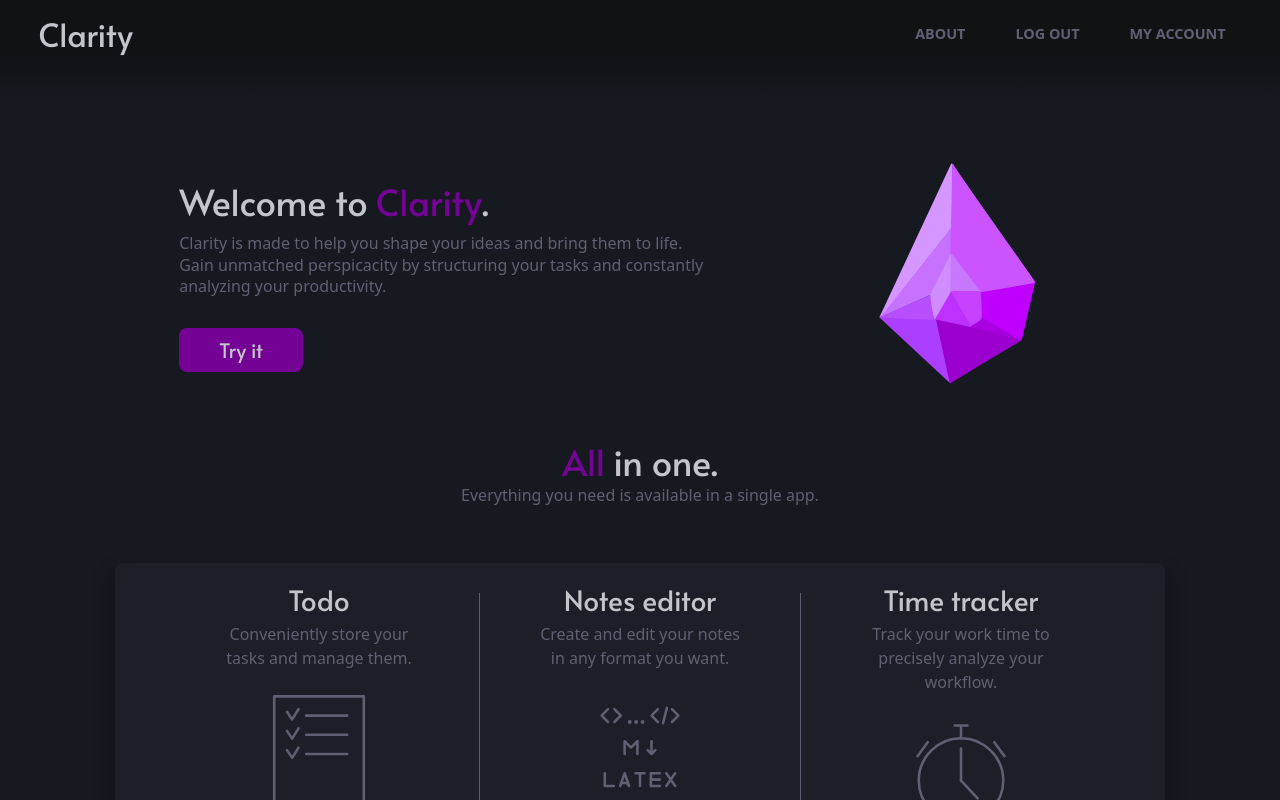
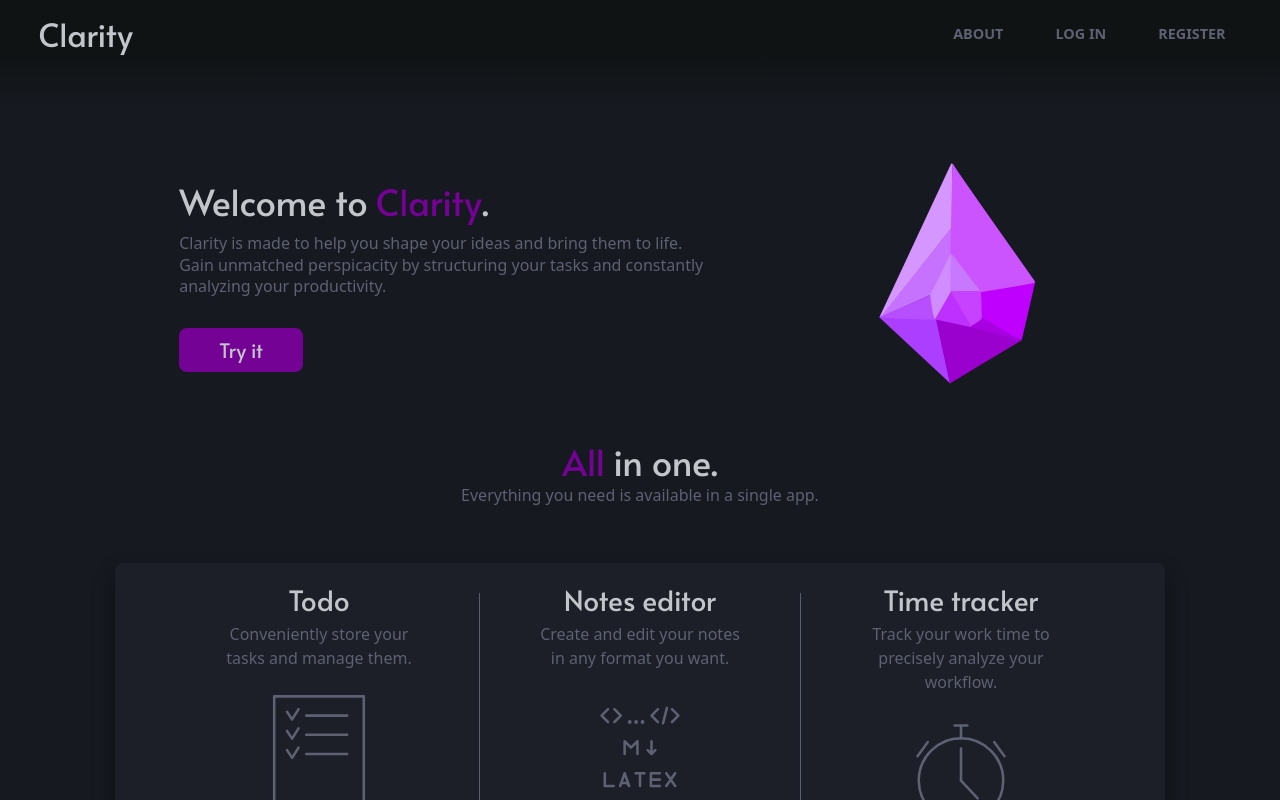
Before and after one commit to itmosha/clarity-website, a React (Create React App) app in the folder todo_frontend/: page / in a window 1280 px wide. Shown: the top 800 px of the page. Built offline with nearby package versions, Linux system fonts and the light colour scheme.

Commit message:
added: conditional rendering in navbar

```diff
--- a/todo_frontend/src/components/Navbar.tsx
+++ b/todo_frontend/src/components/Navbar.tsx
@@ -1,8 +1,22 @@
-import React from 'react'
+import React, { useEffect, useState } from 'react'
 import { Box, Flex, Heading, Text, Link, Button, ButtonGroup } from '@chakra-ui/react'
+import { useCookies } from 'react-cookie'
 
 
 const Navbar: React.FC<{}> = () => {
+    const [cookies, setCookie] = useCookies();
+    const [loggedIn, setLoggedIn] = useState(false);
+
+
+    useEffect(() => {
+        const usernameProvided = cookies.username;
+        const accessTokenProvided = cookies.access_token;
+
+        if (usernameProvided && accessTokenProvided) {
+            setLoggedIn(true);
+        }
+    }, []);
+
     return (
         <Box
             p={'0px 0px 40px 0px !important'}
@@ -14,8 +28,8 @@ const Navbar: React.FC<{}> = () => {
                 p={'14px 3vw'}
                 justify={'space-between'}
             >
+                <Link href={'/'} style={{ textDecoration: 'none' }}>
                     <Button variant={'unstyled'} _hover={{ bgColor: 'none' }}>
-                        <Link href={'/'} style={{ textDecoration: 'none' }}>
                                 <Heading
                                     fontSize={'2rem'}
                                     fontWeight={'500'}
@@ -23,16 +37,16 @@ const Navbar: React.FC<{}> = () => {
                                 >
                                     Clarity
                                 </Heading>
+                    </Button>
                 </Link>
-                </Button>
                 <Flex>
-                    <ButtonGroup gap={'10px'}>
+                    <ButtonGroup>
+                        <Link href={'/about/'} style={{ textDecoration: 'none' }}>
                             <Button
                                 variant={'ghost'}
                                 rounded={'.5rem'}
                                 _hover={{ bgColor: 'rgba(78, 71, 89, .3)' }}
                             >
-                            <Link href={'/'} style={{ textDecoration: 'none' }}>
                                     <Text
                                         fontSize={'0.9rem'}
                                         textColor={'#5E6172'}
@@ -40,14 +54,16 @@ const Navbar: React.FC<{}> = () => {
                                     >
                                         About
                                     </Text>
+                            </Button>
                         </Link>
-                        </Button>
+                        { loggedIn ? (
+                            <Box m={'0 !important'}>
+                                <Link href={'/login/'} style={{ textDecoration: 'none' }} ml={'20px'}>
                                     <Button
                                         variant={'ghost'}
                                         rounded={'.5rem'}
                                         _hover={{ bgColor: 'rgba(78, 71, 89, .3)' }}
                                     >
-                            <Link href={'/'} style={{ textDecoration: 'none' }}>
                                             <Text
                                                 fontSize={'0.9rem'}
                                                 textColor={'#5E6172'}
@@ -55,14 +71,14 @@ const Navbar: React.FC<{}> = () => {
                                             >
                                                 Log out
                                             </Text>
+                                    </Button>
                                 </Link>
-                        </Button>
+                                <Link href={'/'} style={{ textDecoration: 'none' }} ml={'20px'}>
                                     <Button
                                         variant={'ghost'}
                                         rounded={'.5rem'}
                                         _hover={{ bgColor: 'rgba(78, 71, 89, .3)' }}
                                     >
-                            <Link href={'/'} style={{ textDecoration: 'none' }}>
                                             <Text
                                                 fontSize={'0.9rem'}
                                                 textColor={'#5E6172'}
@@ -70,8 +86,43 @@ const Navbar: React.FC<{}> = () => {
                                             >
                                                 My account
                                             </Text>
+                                    </Button>
                                 </Link>
+                            </Box>
+                        ) : (
+                            <Box m={'0 !important'}>
+                                <Link href={'/login/'} style={{ textDecoration: 'none' }} ml={'20px'}>
+                                    <Button
+                                        variant={'ghost'}
+                                        rounded={'.5rem'}
+                                        _hover={{ bgColor: 'rgba(78, 71, 89, .3)' }}
+                                    >
+                                            <Text
+                                                fontSize={'0.9rem'}
+                                                textColor={'#5E6172'}
+                                                textTransform={'uppercase'}
+                                            >
+                                                Log in
+                                            </Text>
                                     </Button>
+                                </Link>
+                                <Link href={'/register/'} style={{ textDecoration: 'none' }} ml={'20px'}>
+                                    <Button
+                                        variant={'ghost'}
+                                        rounded={'.5rem'}
+                                        _hover={{ bgColor: 'rgba(78, 71, 89, .3)' }}
+                                    >
+                                            <Text
+                                                fontSize={'0.9rem'}
+                                                textColor={'#5E6172'}
+                                                textTransform={'uppercase'}
+                                            >
+                                                Register
+                                            </Text>
+                                    </Button>
+                                </Link>
+                            </Box>
+                        )}
                     </ButtonGroup>
                 </Flex>
             </Flex>
```
Lines whose indentation alone changed are shown as unchanged.
